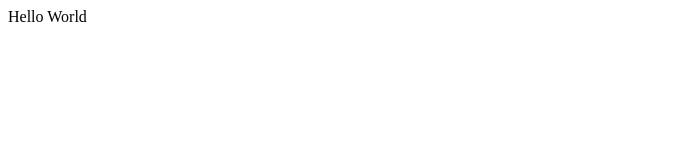
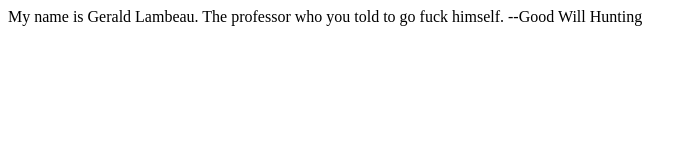
Before and after one commit to gaurab4163/gaurab4163.github.io, a plain HTML site: page index.html in a window 1280 px wide. Shown: the whole page, without its empty margins (0-697 px from the left). Drawn offline with Linux system fonts and the light colour scheme.

Commit message:
Update index.html

```diff
--- a/index.html
+++ b/index.html
@@ -1,5 +1,5 @@
 <html>
 <body>
-Hello World
+<p>My name is Gerald Lambeau. The professor who you told to go fuck himself. --Good Will Hunting </p>
 </body>
 </html>
```
